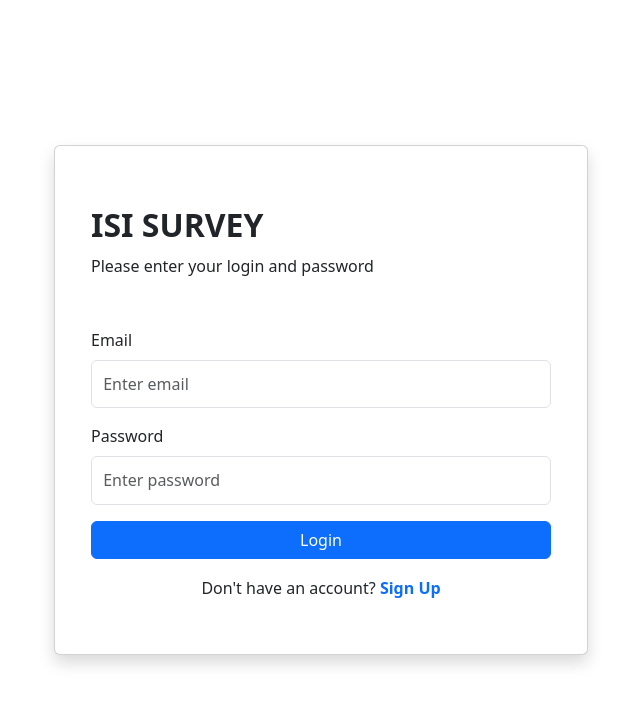
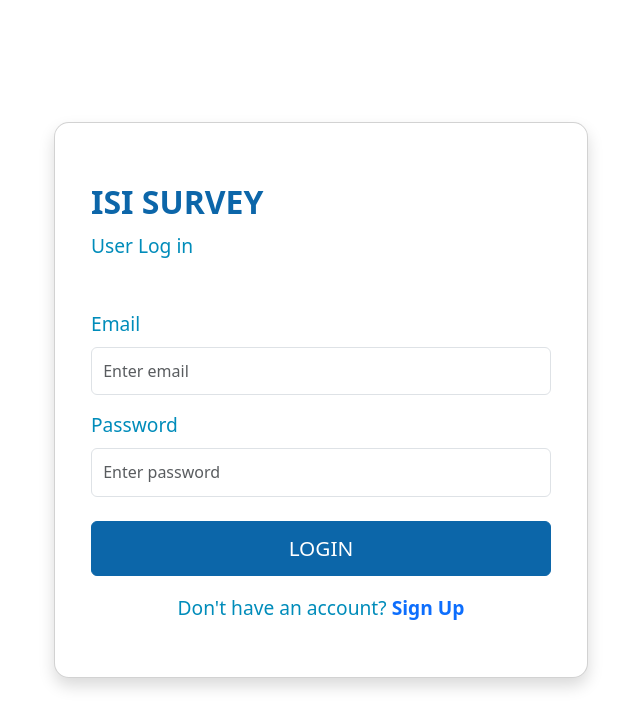
Before and after one commit to Punvireakroth/Survey, a React (Create React App) app in the folder client/: page /login in a window 1280 px wide. Shown: the top 728 px of the page, without its empty margins (319-959 px from the left). Built offline with nearby package versions, Linux system fonts and the light colour scheme; a web font is replaced by a local one.

Commit message:
Apply Authentication to the new styled of Login Form

```diff
--- a/client/src/pages/Login.jsx
+++ b/client/src/pages/Login.jsx
@@ -19,25 +19,39 @@ const Login = () => {
       <Container>
         <Row className="vh-100 d-flex justify-content-center align-items-center">
           <Col md={8} lg={6} xs={12}>
-            {/* <div className="border border-3 border-primary"></div> */}
-            <Card className="shadow" style={{ padding: 20 }}>
+            <Card
+              className="shadow"
+              style={{
+                padding: 20,
+                borderRadius: 15,
+                fontSize: 1.2 + "rem",
+                color: "#008cba",
+              }}
+            >
               <Card.Body>
                 <div className="mb-3 mt-md-4">
-                  <h2 className="fw-bold mb-2 text-uppercase">ISI Survey</h2>
-                  <p className="mb-5">Please enter your login and password</p>
+                  <h2
+                    className="fw-bold mb-2 text-uppercase"
+                    style={{ color: "#0c66a9" }}
+                  >
+                    ISI Survey
+                  </h2>
+                  <p className="mb-5">User Log in</p>
                   <div className="mb-3">
-                    <Form>
+                    <Form onSubmit={handleSubmit}>
                       <Form.Group className="mb-3" controlId="formBasicEmail">
                         <Form.Label className="text-center">Email</Form.Label>
                         <Form.Control
                           type="email"
                           placeholder="Enter email"
-                          style={{ padding: 0.7 + "rem" }}
+                          style={{ padding: 0.7 + "rem", color: "#008cba" }}
+                          onChange={(e) => setEmail(e.target.value)}
+                          value={email}
                         />
                       </Form.Group>
 
                       <Form.Group
-                        className="mb-3"
+                        className="mb-4"
                         controlId="formBasicPassword"
                       >
                         <Form.Label className="text-center">
@@ -46,13 +60,24 @@ const Login = () => {
                         <Form.Control
                           type="password"
                           placeholder="Enter password"
-                          style={{ padding: 0.7 + "rem" }}
+                          style={{ padding: 0.7 + "rem", color: "#008cba" }}
+                          onChange={(e) => setPassword(e.target.value)}
+                          value={password}
                         />
                       </Form.Group>
 
                       <div className="d-grid">
-                        <Button variant="primary" type="submit">
-                          Login
+                        <Button
+                          disabled={isLoading}
+                          type="submit"
+                          style={{
+                            padding: 0.7 + "rem",
+                            fontSize: 1.3 + "rem",
+                            backgroundColor: "#0c66a9",
+                            borderColor: "#0c66a9",
+                          }}
+                        >
+                          LOGIN
                         </Button>
                       </div>
                     </Form>
@@ -68,6 +93,7 @@ const Login = () => {
                         </a>
                       </p>
                     </div>
+                    {error && <div className="error">{error}</div>}
                   </div>
                 </div>
               </Card.Body>
@@ -77,27 +103,6 @@ const Login = () => {
       </Container>
     </div>
   );
-  // return (
-  //   <form onSubmit={handleSubmit}>
-  //     <h3>Log in</h3>
-  //     <label>Email: </label>
-  //     <input
-  //       type="email"
-  //       onChange={(e) => setEmail(e.target.value)}
-  //       value={email}
-  //     />
-
-  //     <label>Password: </label>
-  //     <input
-  //       type="password"
-  //       onChange={(e) => setPassword(e.target.value)}
-  //       value={password}
-  //     />
-
-  //     <button disabled={isLoading}>Login</button>
-  //     {error && <div>{error}</div>}
-  //   </form>
-  // );
 };
 
 export default Login;
```
